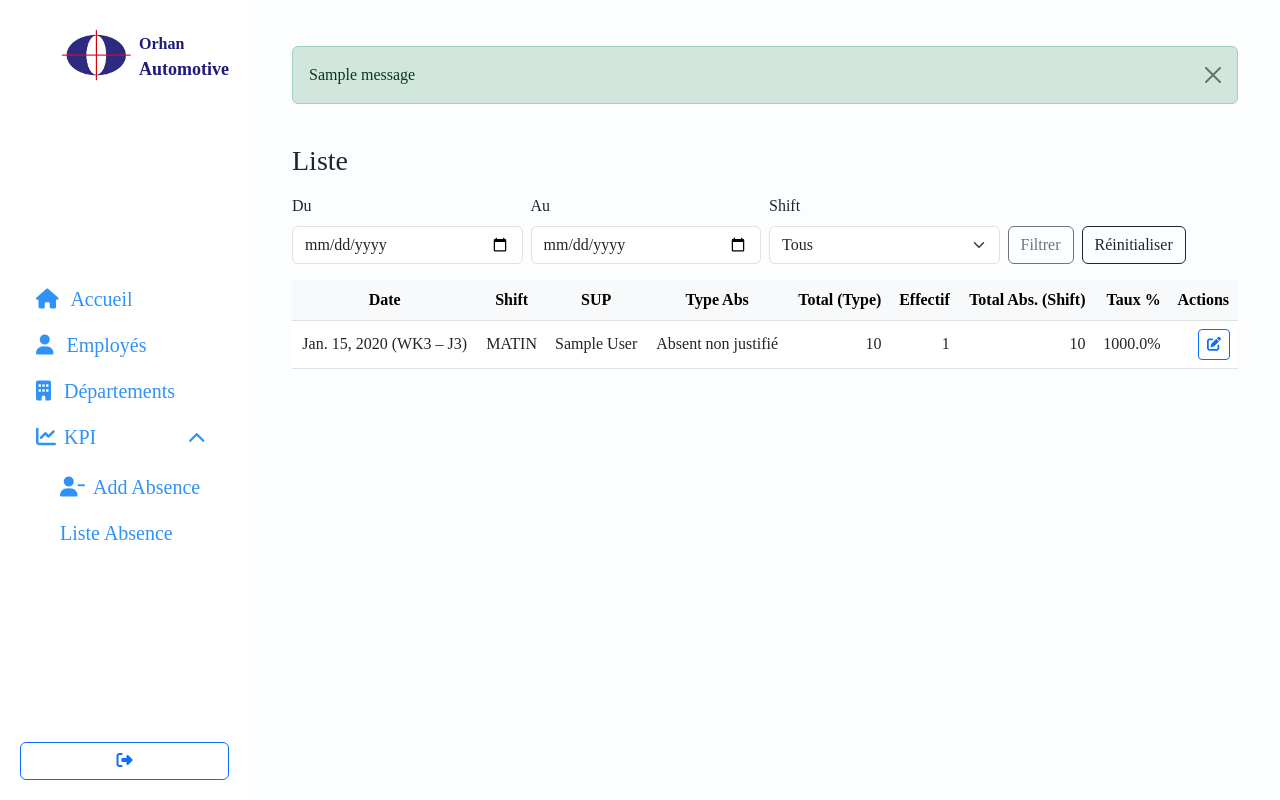
After one commit to OumaymaMokhtari/APM, a Django app: page /absence/ in a window 1280 px wide. The commit adds this page. Run offline with Django 5.2, Linux system fonts and the light colour scheme; tables that the repository leaves empty hold one stand-in row (values such as "Sample post"); one stand-in notice (Sample message) is shown.

Commit message:
KPI Absence

```diff
--- /dev/null
+++ b/Manager_KPI/templates/manager_kpi/absence_list.html
@@ -0,0 +1,91 @@
+{% extends "base.html" %}
+{% block content %}
+<div class="container py-4">
+  <div class="d-flex justify-content-between align-items-center mb-3">
+    <h3 class="mb-0">Liste</h3>
+  </div>
+
+  <!-- Filtres simples (optionnel) -->
+  <form method="get" class="row g-2 mb-3">
+    <div class="col-md-3">
+      <label class="form-label">Du</label>
+      <input type="date" name="from" value="{{ request.GET.from }}" class="form-control">
+    </div>
+    <div class="col-md-3">
+      <label class="form-label">Au</label>
+      <input type="date" name="to" value="{{ request.GET.to }}" class="form-control">
+    </div>
+    <div class="col-md-3">
+      <label class="form-label">Shift</label>
+      <select name="shift" class="form-select">
+        <option value="">Tous</option>
+        <option value="MATIN" {% if request.GET.shift == 'MATIN' %}selected{% endif %}>Matin</option>
+        <option value="SOIR"  {% if request.GET.shift == 'SOIR'  %}selected{% endif %}>Soir</option>
+        <option value="NUIT"  {% if request.GET.shift == 'NUIT'  %}selected{% endif %}>Nuit</option>
+      </select>
+    </div>
+    <div class="col-md-3 d-flex align-items-end gap-2">
+      <button class="btn btn-outline-secondary" type="submit">Filtrer</button>
+      <a class="btn btn-outline-dark" href="?">Réinitialiser</a>
+    </div>
+  </form>
+
+  <div class="table-responsive">
+    <table class="table align-middle">
+      <thead class="table-light">
+        <tr>
+          <th>Date</th>
+          <th>Shift</th>
+          <th>SUP</th>
+          <th>Type Abs</th>
+          <th class="text-end">Total (Type)</th>
+          <th class="text-end">Effectif</th>
+          <th class="text-end">Total Abs. (Shift)</th>
+          <th class="text-end">Taux %</th>
+          <th>Actions</th>
+        </tr>
+      </thead>
+      <tbody>
+        {% if rows %}
+          {% for r in rows %}
+          <tr class="{% if r.taux_pct and r.taux_pct|floatformat:1 >= 20 %}table-warning{% endif %}">
+            <td>{{ r.date }}{% if r.wk_jx %} ({{ r.wk_jx }}){% endif %}</td>
+            <td>{{ r.shift }}</td>
+            <td>{{ r.sup_name }}</td>
+            <td>{{ r.type_label }}</td>
+            <td class="text-end">{{ r.qty }}</td>
+            <td class="text-end">{{ r.effectif }}</td>
+            <td class="text-end">{{ r.total_shift }}</td>
+            <td class="text-end">
+              {% if r.taux_pct is not None %}{{ r.taux_pct|floatformat:1 }}%{% else %}—{% endif %}
+            </td>
+            <td class="text-end">
+              {% if r.shift_report_id %}
+                <a class="btn btn-sm btn-outline-primary" href="{% url 'absence_edit' r.shift_report_id %}"><i class="fa-solid fa-pen-to-square"></i></a>
+              {% endif %}
+            </td>
+          </tr>
+          {% endfor %}
+        {% else %}
+          <tr><td colspan="9" class="text-muted">Aucune donnée pour les filtres sélectionnés.</td></tr>
+        {% endif %}
+      </tbody>
+    </table>
+  </div>
+
+  <!-- Pagination optionnelle -->
+  {% if page_obj %}
+  <nav class="mt-3">
+    <ul class="pagination">
+      {% if page_obj.has_previous %}
+      <li class="page-item"><a class="page-link" href="?page={{ page_obj.previous_page_number }}{% if request.META.QUERY_STRING %}&{{ request.META.QUERY_STRING|cut:'page='|cut:'&' }}{% endif %}">Précédent</a></li>
+      {% endif %}
+      <li class="page-item disabled"><span class="page-link">Page {{ page_obj.number }} / {{ page_obj.paginator.num_pages }}</span></li>
+      {% if page_obj.has_next %}
+      <li class="page-item"><a class="page-link" href="?page={{ page_obj.next_page_number }}{% if request.META.QUERY_STRING %}&{{ request.META.QUERY_STRING|cut:'page='|cut:'&' }}{% endif %}">Suivant</a></li>
+      {% endif %}
+    </ul>
+  </nav>
+  {% endif %}
+</div>
+{% endblock %}
--- a/Manager_KPI/urls.py
+++ b/Manager_KPI/urls.py
@@ -6,4 +6,7 @@ urlpatterns = [
     path('ajouter_kpi/', views.ajouter_kpi, name='ajouter_kpi'),
     path('kpis/ajouter-target/', views.ajouter_kpi_target, name='ajouter_kpi_target'),
     path('kpis/ajouter-value/', views.ajouter_kpi_value, name='ajouter_kpi_value'),
+    path('absence/nouveau/', views.absence_new, name='absence_new'),
+    path('absence/', views.absence_list, name='absence_list'),
+    path('absence/<int:pk>/modifier/', views.absence_edit, name='absence_edit'),
 ]
--- a/Manager_KPI/views.py
+++ b/Manager_KPI/views.py
@@ -1,19 +1,25 @@
+from datetime import datetime
+import json
+
+from django.contrib import messages
+from django.db import transaction
+from django.db.models import F, Q, Sum
 from django.shortcuts import render, redirect
-from .forms import KpiTargetForm, KpiValueForm
-from .models import KpiTarget, KpiValue
-from .forms import KpiForm
-from .models import Kpi
+
+from .forms import KpiForm, KpiTargetForm, KpiValueForm
+from .models import (Kpi, KpiTarget, KpiValue, ShiftReport, AbsenceLine, AbsenceType,)
+
 
 def ajouter_kpi(request):
     if request.method == 'POST':
         form = KpiForm(request.POST)
         if form.is_valid():
-            kpi = form.save()
+            form.save()
+            messages.success(request, "KPI créé avec succès.")
             return redirect('liste_kpis')
     else:
         form = KpiForm()
     return render(request, 'Manager_KPI/ajouter_kpi.html', {'form': form})
-
 def ajouter_kpi_target(request):
     if request.method == 'POST':
         form = KpiTargetForm(request.POST)
@@ -21,11 +27,11 @@ def ajouter_kpi_target(request):
             kpi_target = form.save(commit=False)
             kpi_target.created_by = request.user
             kpi_target.save()
+            messages.success(request, "Objectif KPI ajouté.")
             return redirect('liste_kpi_target')
     else:
         form = KpiTargetForm()
     return render(request, 'Manager_KPI/ajouter_kpi_target.html', {'form': form})
-
 def ajouter_kpi_value(request):
     if request.method == 'POST':
         form = KpiValueForm(request.POST)
@@ -33,11 +39,178 @@ def ajouter_kpi_value(request):
             kpi_value = form.save(commit=False)
             kpi_value.created_by = request.user
             kpi_value.save()
+            messages.success(request, "Valeur KPI enregistrée.")
             return redirect('liste_kpi_value')
     else:
         form = KpiValueForm()
     return render(request, 'Manager_KPI/ajouter_kpi_value.html', {'form': form})
-
 def liste_kpis(request):
     kpis = Kpi.objects.all()
     return render(request, 'Manager_KPI/liste_kpis.html', {'kpis': kpis})
+
+
+def absence_new(request):
+    if request.method == 'POST':
+        date = request.POST.get('date')
+        shift = request.POST.get('shift')
+        effectif_raw = request.POST.get('effectif')
+        lines_json = request.POST.get('lines_json', '[]')
+
+        try:
+            lines = json.loads(lines_json) if lines_json else []
+        except json.JSONDecodeError:
+            lines = []
+
+        # Validations de base
+        errors = []
+        if not date:
+            errors.append("La date est requise.")
+        if not shift:
+            errors.append("Le shift est requis.")
+
+        try:
+            effectif = int(effectif_raw)
+            if effectif < 1:
+                errors.append("L'effectif doit être supérieur ou égal à 1.")
+        except (TypeError, ValueError):
+            effectif = 0
+            errors.append("Effectif invalide.")
+
+        total_abs = 0
+        for ln in lines:
+            try:
+                q = int(ln.get('qty', 0))
+            except (TypeError, ValueError):
+                q = 0
+            if q < 0:
+                q = 0
+            total_abs += q
+
+        if total_abs == 0:
+            errors.append("Au moins un type d’absence est requis.")
+        if effectif and total_abs > effectif:
+            errors.append(f"Total absences ({total_abs}) > Effectif ({effectif}).")
+
+        if errors:
+            for e in errors:
+                messages.error(request, e)
+            return render(request, "Manager_KPI/absence_form.html", {
+                "posted_lines_json": lines_json,
+            })
+
+        # Persistance
+        with transaction.atomic():
+
+            report, created = ShiftReport.objects.get_or_create(
+                date=date,
+                shift=shift,
+                sup=request.user,
+                defaults={"effectif": effectif},
+            )
+            if not created:
+                report.effectif = effectif
+                report.save(update_fields=["effectif"])
+                report.lines.all().delete()
+
+            for ln in lines:
+                t = ln.get("type")
+                q = int(ln.get("qty", 0) or 0)
+                autre = ln.get("autre", "") if t == "AUTRE" else ""
+                if t == "AUTRE" and not autre:
+                    messages.error(request, "Le motif est requis pour le type 'Autre'.")
+                    raise ValueError("Motif 'Autre' manquant")
+                if q < 1:
+                    continue
+                AbsenceLine.objects.create(
+                    report=report,
+                    type=t,
+                    qty=q,
+                    autre_motif=autre
+                )
+
+        messages.success(request, "Shift enregistré avec succès.")
+        return redirect('absence_list')
+
+    # GET
+    return render(request, "Manager_KPI/absence_form.html")
+
+
+def absence_list(request):
+    """
+    Historique empilé par type avec filtres Du / Au / Shift.
+    Alimente le template absence_list.html via 'rows'.
+    """
+    # -- filtres GET --
+    def parse_date(s):
+        try:
+            return datetime.strptime(s, "%Y-%m-%d").date()
+        except Exception:
+            return None
+
+    d_from = parse_date(request.GET.get("from", "") or "")
+    d_to   = parse_date(request.GET.get("to", "") or "")
+    f_shift = request.GET.get("shift") or ""
+
+    flt = Q()
+    if d_from:
+        flt &= Q(report__date__gte=d_from)
+    if d_to:
+        flt &= Q(report__date__lte=d_to)
+    if f_shift in ("MATIN", "SOIR", "NUIT"):
+        flt &= Q(report__shift=f_shift)
+
+    qs = (AbsenceLine.objects
+          .select_related("report", "report__sup")
+          .filter(flt)
+          .values("report_id",
+                  "report__date",
+                  "report__shift",
+                  "report__sup__first_name",
+                  "report__sup__last_name",
+                  "report__sup__username",
+                  "type")
+          .annotate(
+              qty=Sum("qty"),
+              effectif=F("report__effectif"),
+          )
+          .order_by("-report__date", "report__shift", "type"))
+
+    totals = {}
+    for r in qs:
+        rid = r["report_id"]
+        totals[rid] = totals.get(rid, 0) + (r["qty"] or 0)
+
+    label_map = dict(AbsenceType.choices)
+    rows = []
+    for r in qs:
+        rid = r["report_id"]
+        total_shift = totals.get(rid, 0)
+        eff = r["effectif"] or 0
+        taux = (total_shift / eff * 100.0) if eff else None
+
+        # SUP : prénom/nom si présents, sinon username
+        first = (r.get("report__sup__first_name") or "").strip()
+        last  = (r.get("report__sup__last_name") or "").strip()
+        usern = (r.get("report__sup__username") or "").strip()
+        fullname = (f"{first} {last}").strip()
+        sup_name = fullname or usern or "—"
+
+        dt = r["report__date"]
+        wk_jx = f"WK{dt.isocalendar().week} – J{dt.isoweekday()}"
+
+        rows.append({
+            "shift_report_id": rid,
+            "date": dt,
+            "wk_jx": wk_jx,
+            "shift": r["report__shift"],
+            "sup_name": sup_name,
+            "type_label": label_map.get(r["type"], r["type"]),
+            "qty": r["qty"] or 0,
+            "effectif": eff,
+            "total_shift": total_shift,
+            "taux_pct": taux,
+        })
+
+    return render(request, "Manager_KPI/absence_list.html", {"rows": rows})
+def absence_edit(request, pk):
+    return render(request, "Manager_KPI/absence_form.html", {"edit_id": pk})
--- a/Manager_user/templates/base.html
+++ b/Manager_user/templates/base.html
@@ -3,52 +3,85 @@
 <html lang="fr">
 <head>
   <meta charset="UTF-8">
+  <meta name="viewport" content="width=device-width, initial-scale=1">
   <title>{% block title %}Dashboard{% endblock %}</title>
+
+  <!-- Icons & CSS -->
   <link href="https://cdnjs.cloudflare.com/ajax/libs/font-awesome/6.4.0/css/all.min.css" rel="stylesheet">
   <link href="https://cdn.jsdelivr.net/npm/bootstrap@5.3.0/dist/css/bootstrap.min.css" rel="stylesheet">
-    <script src="https://cdn.jsdelivr.net/npm/bootstrap@5.3.0/dist/js/bootstrap.bundle.min.js"></script>
   <link rel="stylesheet" href="{% static 'css/base.css' %}">
+
+  <style>
+    /* rotation de la flèche du menu KPI quand ouvert */
+    .rot-180 { transform: rotate(180deg); transition: transform .2s ease; }
+  </style>
 </head>
+
 <body>
   <div class="sidebar">
     <div class="logo d-flex align-items-center mb-4">
       <img src="{% static 'logo1.png' %}" alt="Logo" class="logo-img me-2">
       <div class="logo-text">
-                <span class="d-block fw-bold" style="color: #1c1a7e;">Orhan</span>
-                <small class="d-block fw-bold" style="color: #1c1a7e;font-size: large;">Automotive</small>
+        <span class="d-block fw-bold" style="color:#1c1a7e;">Orhan</span>
+        <small class="d-block fw-bold" style="color:#1c1a7e;font-size:large;">Automotive</small>
       </div>
     </div>
 
     <ul class="nav flex-column">
       <li class="nav-item">
-                <a class="nav-link" href="{% url 'accueil' %}">
-                    <i class="fa-solid fa-house"></i> Accueil
+        <a class="nav-link {% if request.resolver_match.url_name == 'accueil' %}active{% endif %}" href="{% url 'accueil' %}">
+          <i class="fa-solid fa-house me-2"></i> Accueil
+        </a>
+      </li>
+
+      <li class="nav-item">
+        <a class="nav-link {% if request.resolver_match.url_name == 'liste_employes' %}active{% endif %}" href="{% url 'liste_employes' %}">
+          <i class="fa-solid fa-user me-2"></i> Employés
+        </a>
+      </li>
+
+      <li class="nav-item">
+        <a class="nav-link {% if request.resolver_match.url_name == 'departements' %}active{% endif %}" href="{% url 'departements' %}">
+          <i class="fa-solid fa-building me-2"></i> Départements
+        </a>
+      </li>
+
+      {% with request.resolver_match.url_name as url_name %}
+      <!-- KPI (toggle) -->
+      <li class="nav-item">
+        <a class="nav-link d-flex align-items-center {% if url_name == 'absence_new' or url_name == 'absence_list' %}active{% endif %}"
+           data-bs-toggle="collapse"
+           href="#kpiMenu"
+           role="button"
+           aria-expanded="{% if url_name == 'absence_new' or url_name == 'absence_list' %}true{% else %}false{% endif %}"
+           aria-controls="kpiMenu">
+          <i class="fa-solid fa-chart-line me-2"></i>
+          <span>KPI</span>
+          <i class="fa-solid fa-chevron-down ms-auto small {% if url_name == 'absence_new' or url_name == 'absence_list' %}rot-180{% endif %}"></i>
+        </a>
+
+        <div class="collapse {% if url_name == 'absence_new' or url_name == 'absence_list' %}show{% endif %}" id="kpiMenu">
+          <ul class="nav flex-column ms-4 my-1">
+            <li class="nav-item">
+              <a class="nav-link {% if url_name == 'absence_new' %}active{% endif %}" href="{% url 'absence_new' %}">
+                <i class="fa-solid fa-user-minus"></i>Add Absence
               </a>
             </li>
             <li class="nav-item">
-                <a class="nav-link" href="{% url 'liste_employes' %}">
-                    <i class="fa-solid fa-user"></i> Employés
+              <a class="nav-link {% if url_name == 'absence_list' %}active{% endif %}" href="{% url 'absence_list' %}">
+                Liste Absence
               </a>
             </li>
-            <li class="nav-item">
-                <a class="nav-link" href="{% url 'departements' %}">
-                    <i class="fa-solid fa-building"></i> Départements
-                </a>
+          </ul>
+        </div>
       </li>
-
-            <!-- Lien vers Manager_KPI -->
-            <li class="nav-item">
-                <a class="nav-link" href="{% url 'liste_kpis' %}">
-                    <i class="fa-solid fa-chart-line"></i> KPI
-                </a>
-            </li>
-
-        </ul>
+      {% endwith %}
+    </ul> <!-- /ul.nav -->
 
     <div class="logout mt-4">
       <form method="post" action="{% url 'logout' %}">
         {% csrf_token %}
-                <button type="submit" class="btn btn-outline-primary w-20">
+        <button type="submit" class="btn btn-outline-primary w-100">
           <i class="fa-solid fa-right-from-bracket"></i>
         </button>
       </form>
@@ -56,7 +89,23 @@
   </div>
 
   <div class="content">
+    <!-- zone messages globale -->
+    {% if messages %}
+      <div class="container pt-3">
+        {% for message in messages %}
+          <div class="alert alert-{{ message.tags }} alert-dismissible fade show" role="alert">
+            {{ message }}
+            <button type="button" class="btn-close" data-bs-dismiss="alert" aria-label="Fermer"></button>
+          </div>
+        {% endfor %}
+      </div>
+    {% endif %}
+
     {% block content %}{% endblock %}
   </div>
+  <script src="https://cdn.jsdelivr.net/npm/bootstrap@5.3.0/dist/js/bootstrap.bundle.min.js"></script>
+
+  <!-- scripts spécifiques aux pages -->
+  {% block scripts %}{% endblock %}
 </body>
 </html>
```
Also changed, not shown: Manager_KPI/models.py (+62 -0 lines), Manager_KPI/templates/manager_kpi/absence_form.html (added, +288 -0 lines), Manager_KPI/migrations/0004_alter_kpi_unite_shiftreport_absenceline_and_more.py (added), Manager_user/migrations/0006_alter_employe_role.py (added). Lines whose indentation alone changed are shown as unchanged.
